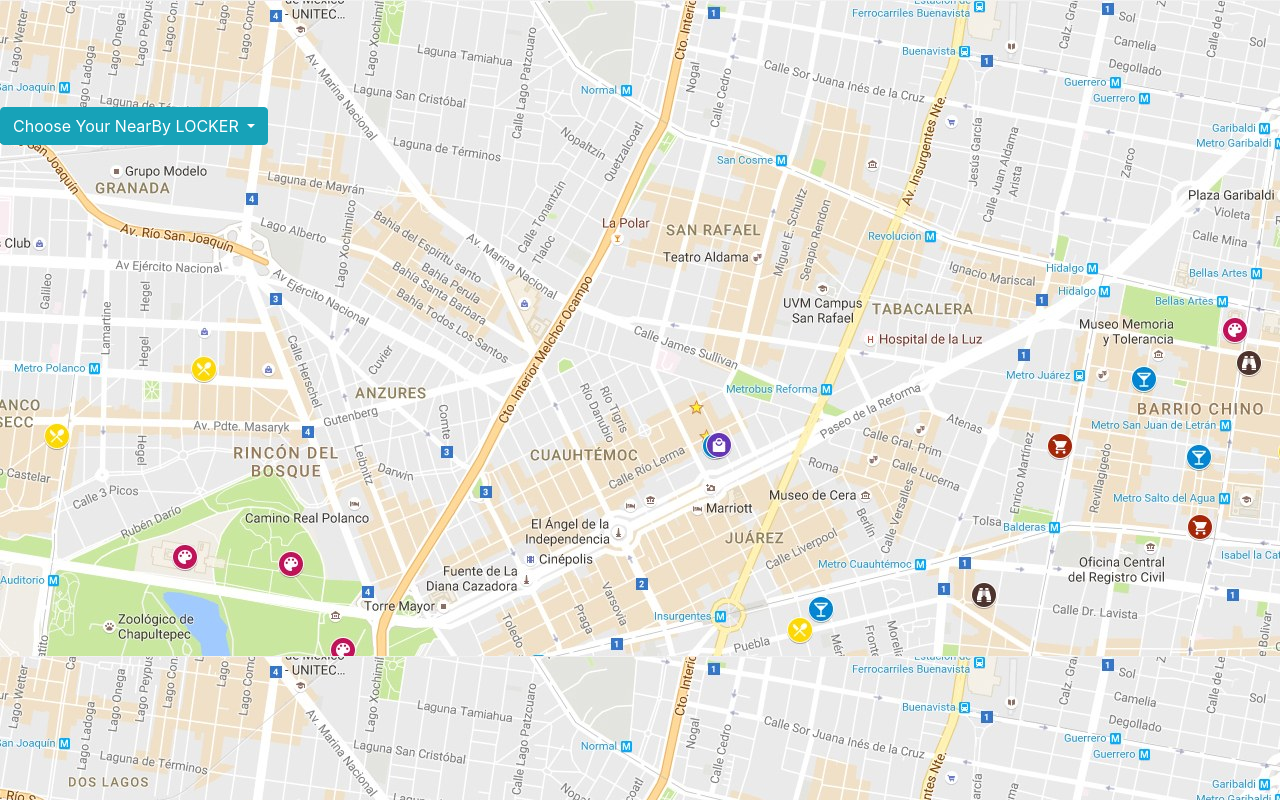
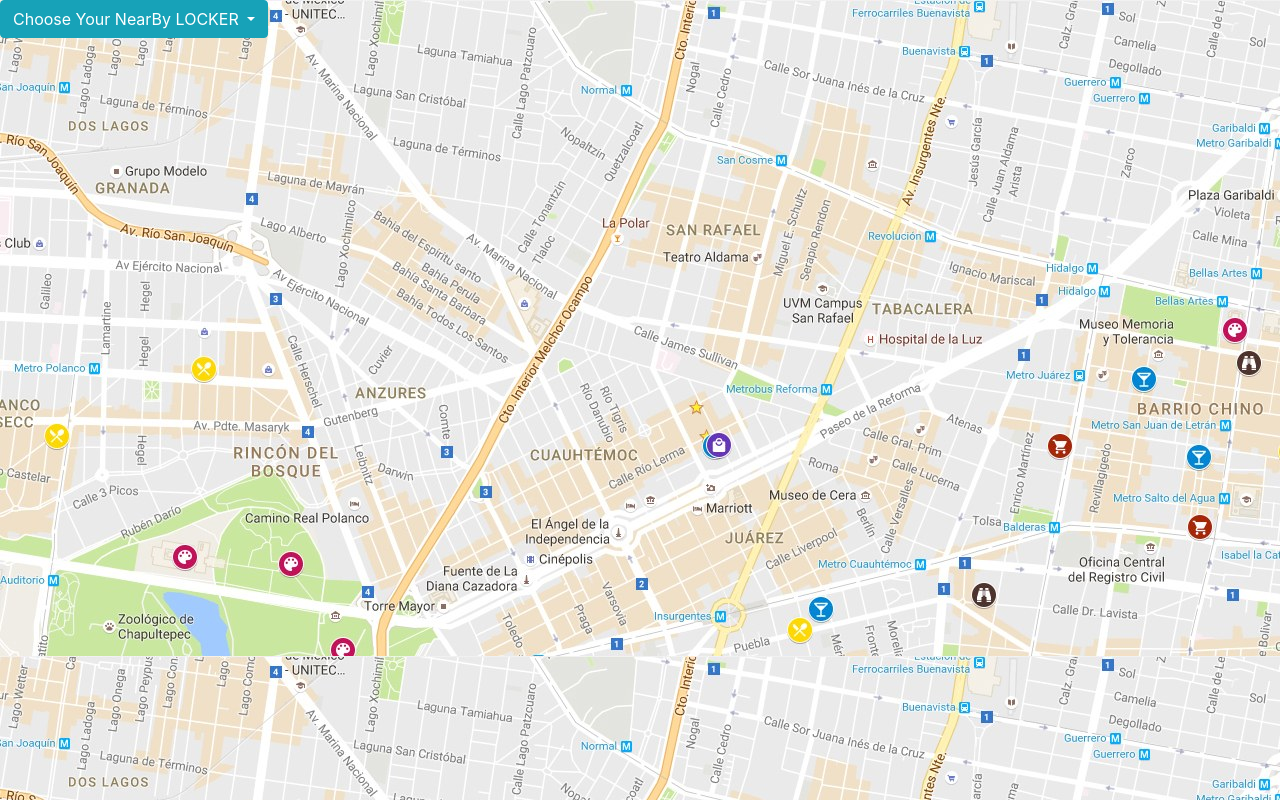
Before and after one commit to flarsu/Locker_Room, a plain HTML site: page index.html in a window 1280 px wide. Drawn offline with nearby package versions, Linux system fonts and the light colour scheme.

Commit message:
Update index.html

```diff
--- a/index.html
+++ b/index.html
@@ -12,7 +12,7 @@
 </head>
 <body style="background:url(index.jpg)">
         <div class="btn-group">
-               <button type="button" style="margin-top:40%" class="btn btn-info dropdown-toggle" data-toggle="dropdown" aria-haspopup="true" aria-expanded="false">
+               <button type="button"  class="btn btn-info dropdown-toggle" data-toggle="dropdown" aria-haspopup="true" aria-expanded="false">
                   Choose Your NearBy LOCKER
                 </button>
                 <div class="dropdown-menu">
```
